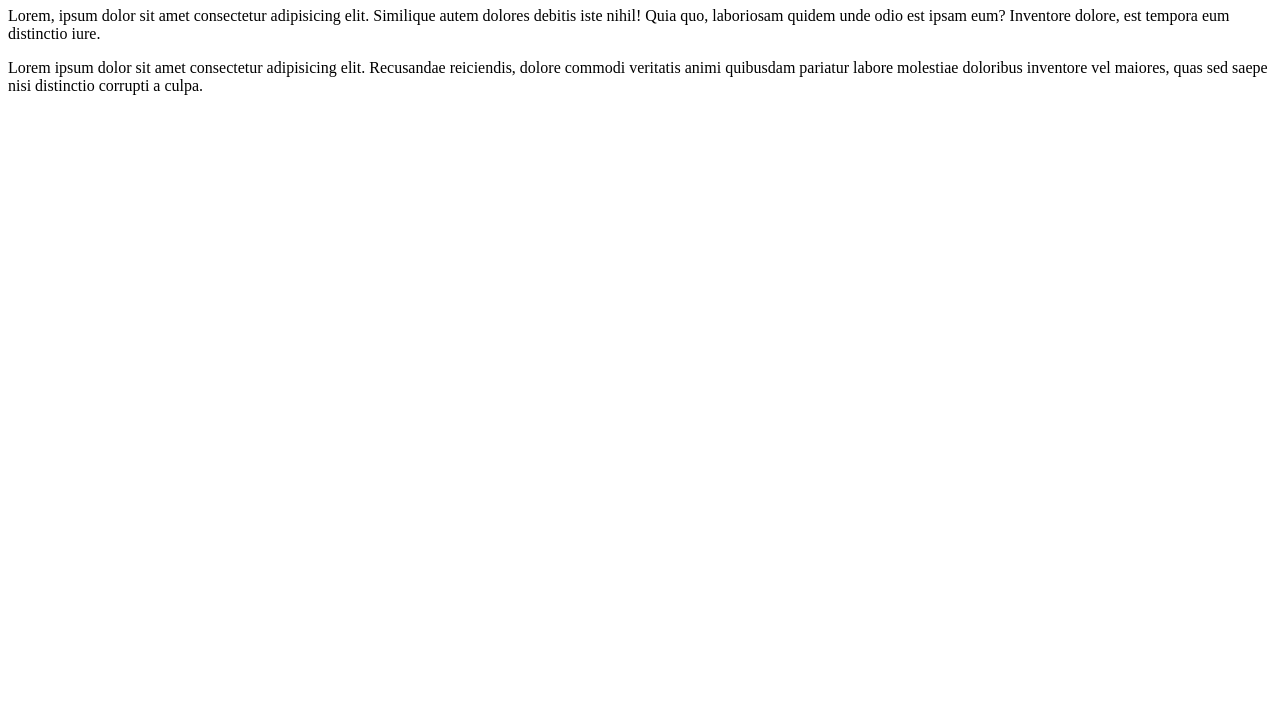
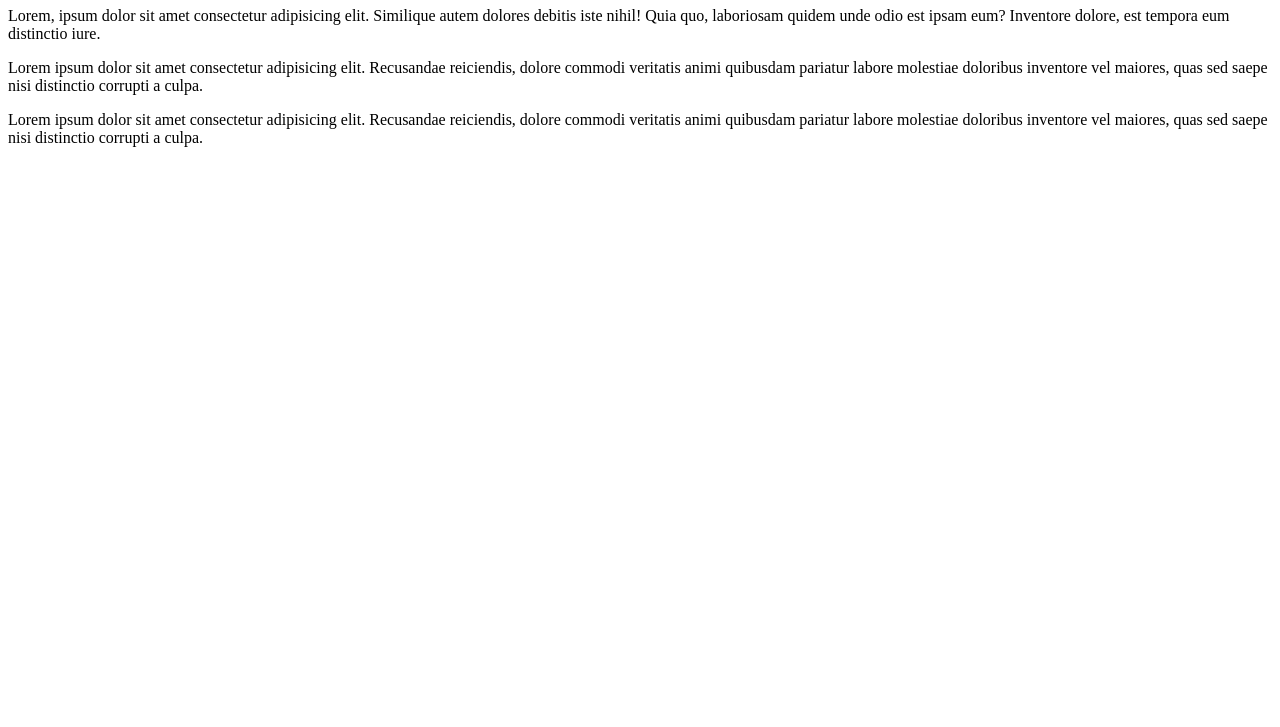
Before and after one commit to davisgodwin/ulomma, a plain HTML site: page index.html in a window 1280 px wide. Shown: the part 73-800 px from the top of the page. Drawn offline with Linux system fonts and the light colour scheme.

Commit message:
Updated index

```diff
--- a/index.html
+++ b/index.html
@@ -19,5 +19,11 @@
         quibusdam pariatur labore molestiae doloribus inventore
         vel maiores, quas sed saepe nisi distinctio corrupti a culpa.
     </p>
+    <p>
+        Lorem ipsum dolor sit amet consectetur adipisicing elit.
+        Recusandae reiciendis, dolore commodi veritatis animi
+        quibusdam pariatur labore molestiae doloribus inventore
+        vel maiores, quas sed saepe nisi distinctio corrupti a culpa.
+    </p>
 </body>
 </html>
```
